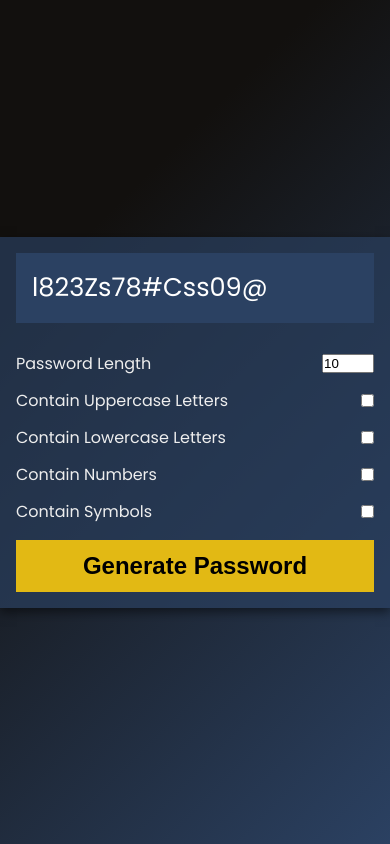
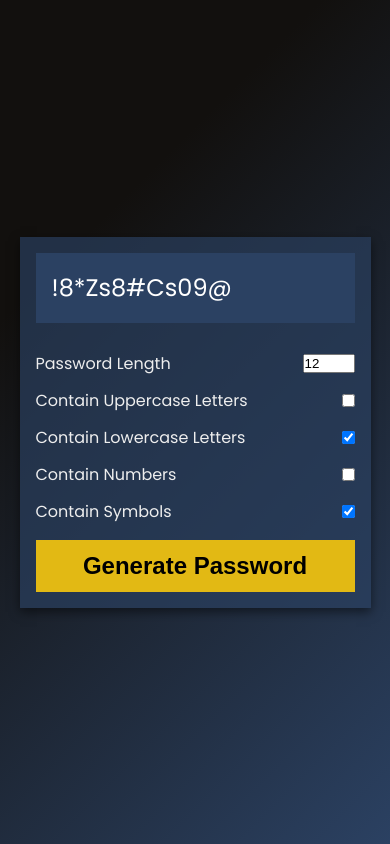
Before and after one commit to lucasshira/password-generator-js, a plain HTML site: page index.html in a window 390 px wide. Drawn offline with Linux system fonts and the light colour scheme.

Commit message:
update: media query and some css corrections

```diff
--- a/assets/style.css
+++ b/assets/style.css
@@ -31,7 +31,7 @@ body {
     background-color: #2b4162;
     width: 100%;
     height: 70px;
-    font-size: 1.6rem;
+    font-size: 1.5rem;
     display: flex;
     align-items: center;
     position: relative;
@@ -87,3 +87,9 @@ body {
     margin-top: 1rem;
     cursor: pointer;
 }
+
+@media screen and (max-width: 400px) {
+    .pw-container {
+        width: 90%;
+    }
+}
--- a/index.html
+++ b/index.html
@@ -12,17 +12,17 @@
 
         <div class="pw-header">
             <div class="pw">
-                <span id="pw">l823Zs78#Css09@</span>
+                <span id="pw">!8*Zs8#Cs09@</span>
                 <button id="copy">Copy</button>
             </div>
         </div>
 
         <div class="pw-body">
-            <div class="form-control"><label for="len"></label>Password Length <input id="len" value="10" type="number" min="5" max="20"></div>
+            <div class="form-control"><label for="len"></label>Password Length <input id="len" value="12" type="number" min="5" max="20"></div>
             <div class="form-control"><label for="upper"></label>Contain Uppercase Letters <input id="upper" type="checkbox"></div>
-            <div class="form-control"><label for="lower"></label>Contain Lowercase Letters <input id="lower" type="checkbox"></div>
+            <div class="form-control"><label for="lower"></label>Contain Lowercase Letters <input id="lower" type="checkbox" checked></div>
             <div class="form-control"><label for="number"></label>Contain Numbers <input id="number" type="checkbox"></div>
-            <div class="form-control"><label for="symbol "></label>Contain Symbols <input id="symbol" type="checkbox"></div>
+            <div class="form-control"><label for="symbol "></label>Contain Symbols <input id="symbol" type="checkbox" checked></div>
             <button class="generate" id="generate">Generate Password</button>
         </div>
 
```
